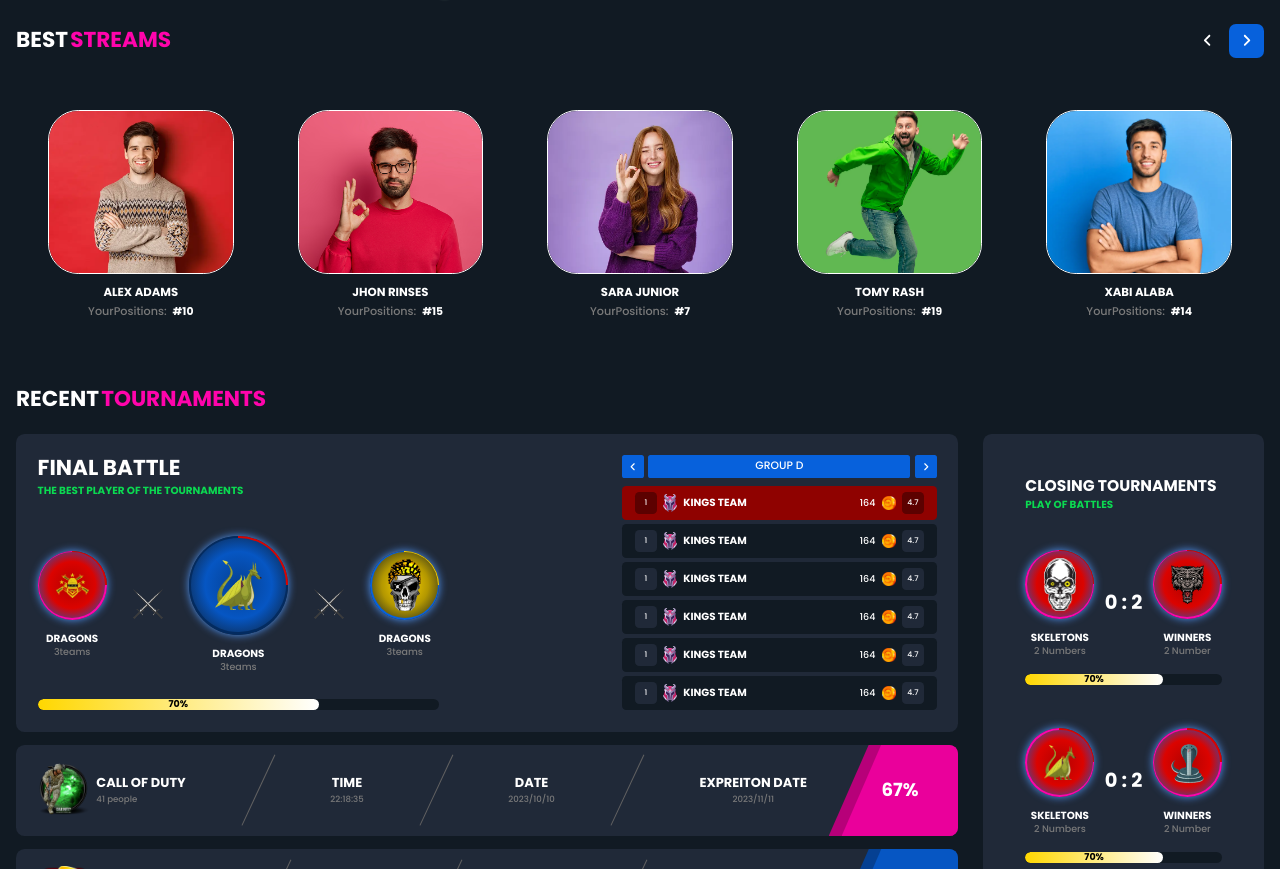
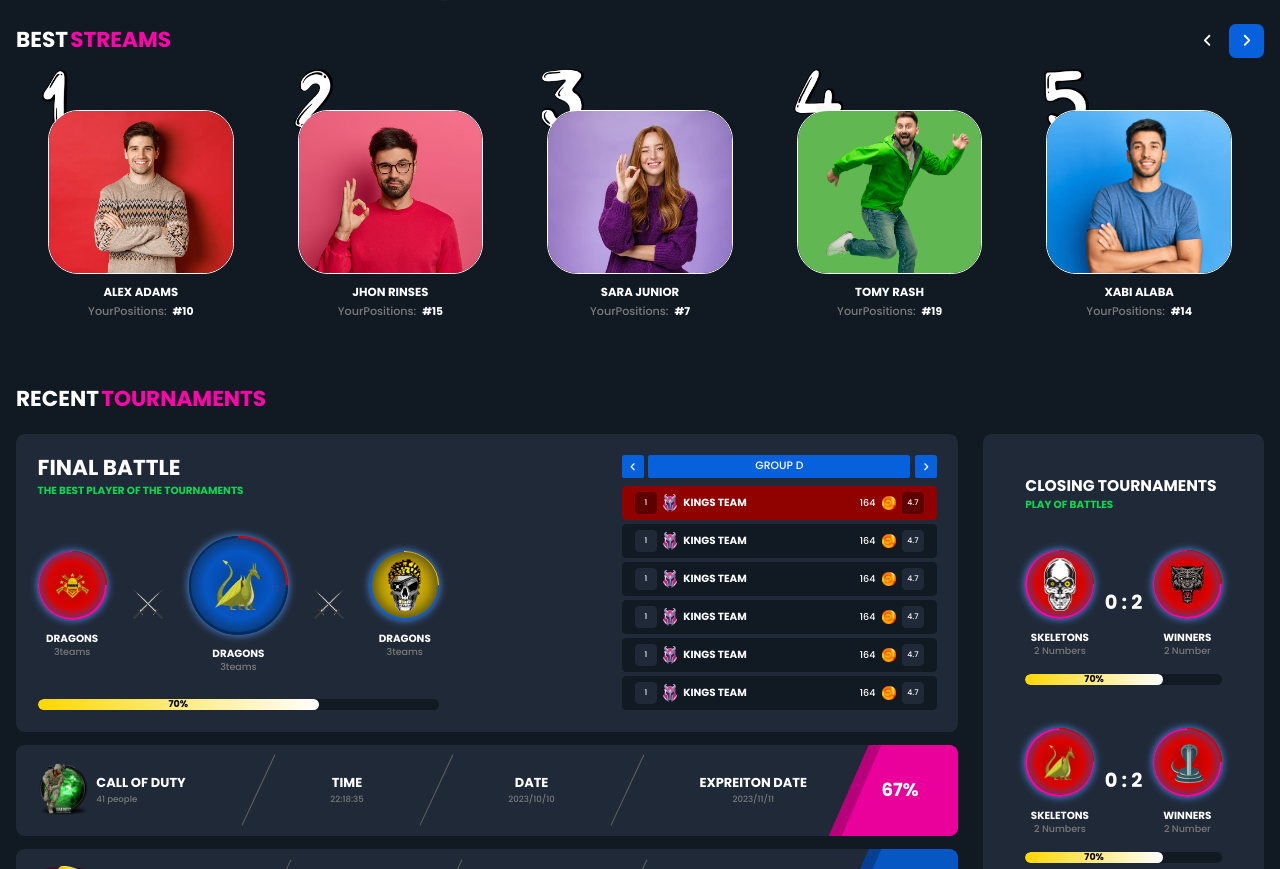
Before and after one commit to me-lad/devgame, a website: page index.html in a window 1280 px wide. Shown: the part 910-1779 px from the top of the page. Drawn offline with nearby package versions, Linux system fonts and the light colour scheme; the site is published under a folder, as on GitHub Pages, so addresses that start at the root find nothing.

Commit message:
change numbers picture url

```diff
--- a/package.json
+++ b/package.json
@@ -8,7 +8,7 @@
     "compile:sass": "node-sass sass/main.scss public/css/style.compile.css",
     "prefix:css": "postcss --use autoprefixer -b 'last 10 version' public/css/style.compile.css -o public/css/style.prefix.css",
     "compress:css": "node-sass public/css/style.prefix.css public/css/style.min.css --output-style compressed",
-    "build:css": "npm-run-all SassCompiler CssPrefix CssCompress"
+    "build:css": "npm-run-all compile:sass prefix:css compress:css"
   },
   "keywords": [],
   "author": "",
--- a/sass/layouts/_streams.scss
+++ b/sass/layouts/_streams.scss
@@ -95,7 +95,7 @@
     &-number {
       width: 6rem;
       height: 7rem;
-      background: url(/public/images/number.png) no-repeat;
+      background: url(../../public/images/number.png) no-repeat;
       background-size: 34rem;
       position: absolute;
       top: -4.75rem;
```
Also changed, not shown: public/css/style.min.css.
